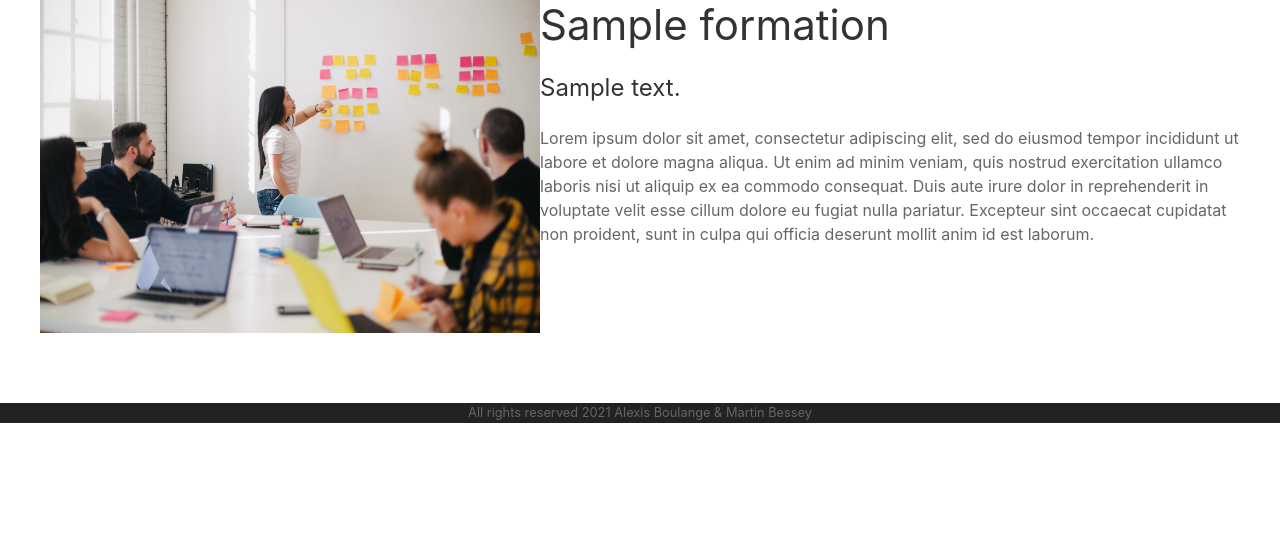
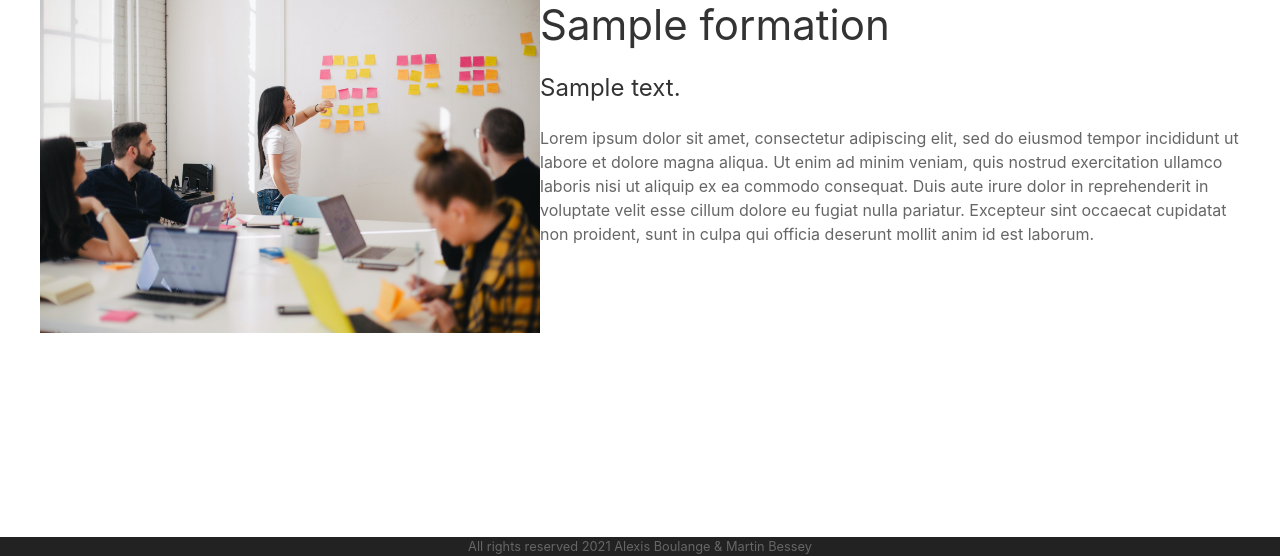
Before and after one commit to AlexisBoulange/Projet_binome_SYMFONY, a Symfony app: template templates/formation/show.html.twig in a window 1280 px wide. Shown: the part 244-800 px from the top of the page. Run offline with Twig, Linux system fonts and the light colour scheme; the template is opened without the code that fills it: most values are stand-ins (such as "Sample title", 1, 10 or a date in 2020); some libraries are stand-ins or nearby versions.

Commit message:
registration+footer

```diff
--- a/src/Controller/RegistrationController.php
+++ b/src/Controller/RegistrationController.php
@@ -43,6 +43,7 @@ class RegistrationController extends AbstractController
                 )
             );
             $user->setRoles(["ROLE_USER"]);
+            $user->setDateEntree(new \DateTime('now'));
 
             $entityManager = $this->getDoctrine()->getManager();
             $entityManager->persist($user);
--- a/templates/base.html.twig
+++ b/templates/base.html.twig
@@ -46,7 +46,7 @@
 				    </nav>
 				</div>
 			{% block contenu %}{% endblock %}
-			<footer class="uk-flex uk-flex-center uk-background-secondary">
+			<footer class="uk-flex uk-flex-center uk-background-secondary uk-position-fixed uk-position-bottom">
 			    <small> All rights reserved 2021 Alexis Boulange & Martin Bessey</small>
 			</footer>
 		{% endblock %}
```
